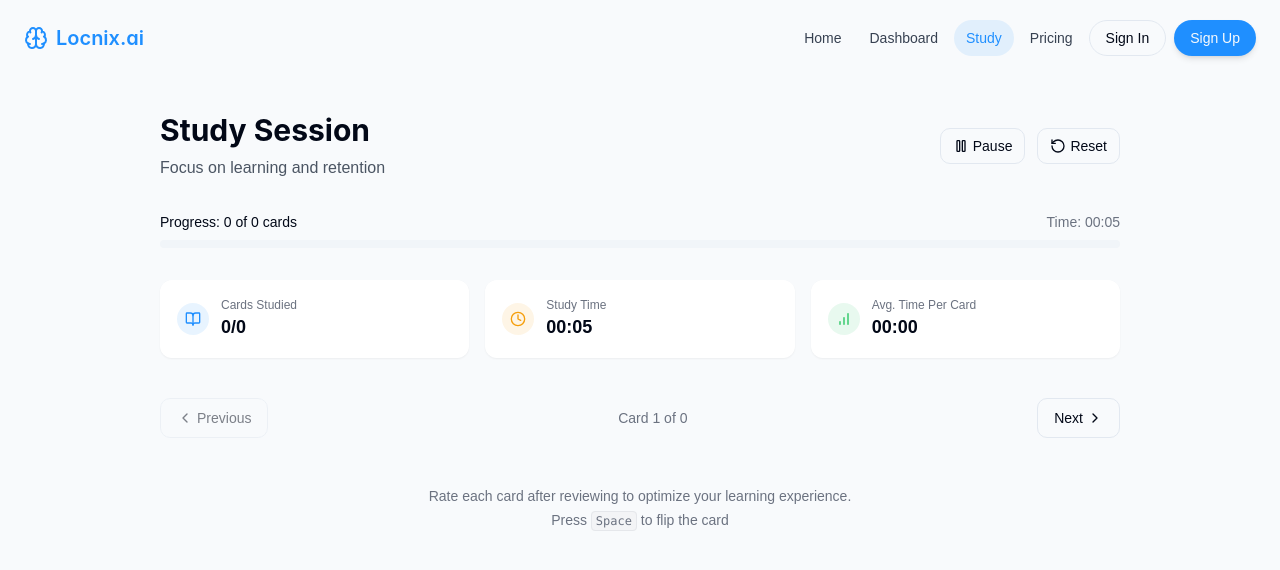
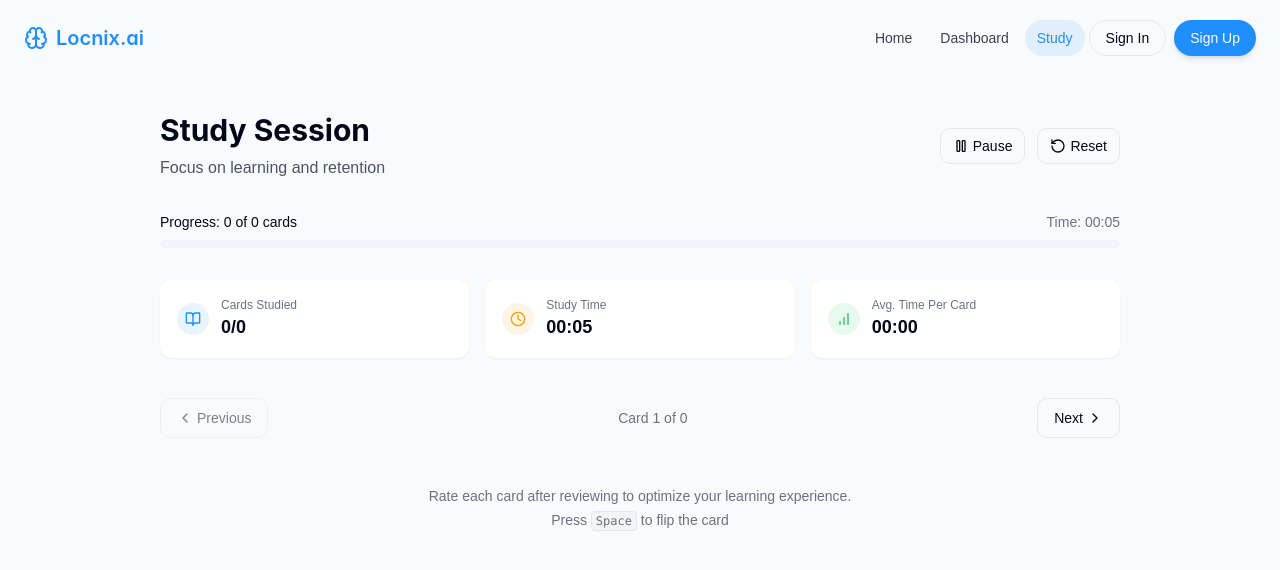
Before and after one commit to kushagra-mullick/locnix.ai, a React (Vite) app: page /study in a window 1280 px wide. Shown: the top 570 px of the page. Built offline with nearby package versions, Linux system fonts and the light colour scheme; a web font is replaced by a local one.

Commit message:
Remove pricing from Navbar
Removes the pricing navigation item from the Navbar component.

```diff
--- a/src/components/Navbar.tsx
+++ b/src/components/Navbar.tsx
@@ -65,7 +65,6 @@ const Navbar = () => {
           <NavItem to="/" label="Home" currentPath={location.pathname} />
           <NavItem to="/dashboard" label="Dashboard" currentPath={location.pathname} />
           <NavItem to="/study" label="Study" currentPath={location.pathname} />
-          <NavItem to="/pricing" label="Pricing" currentPath={location.pathname} />
 
           {isAuthenticated ? (
             <div className="ml-4">
@@ -124,7 +123,6 @@ const Navbar = () => {
             <MobileNavItem to="/" label="Home" currentPath={location.pathname} />
             <MobileNavItem to="/dashboard" label="Dashboard" currentPath={location.pathname} />
             <MobileNavItem to="/study" label="Study" currentPath={location.pathname} />
-            <MobileNavItem to="/pricing" label="Pricing" currentPath={location.pathname} />
 
             {isAuthenticated ? (
               <>
```
